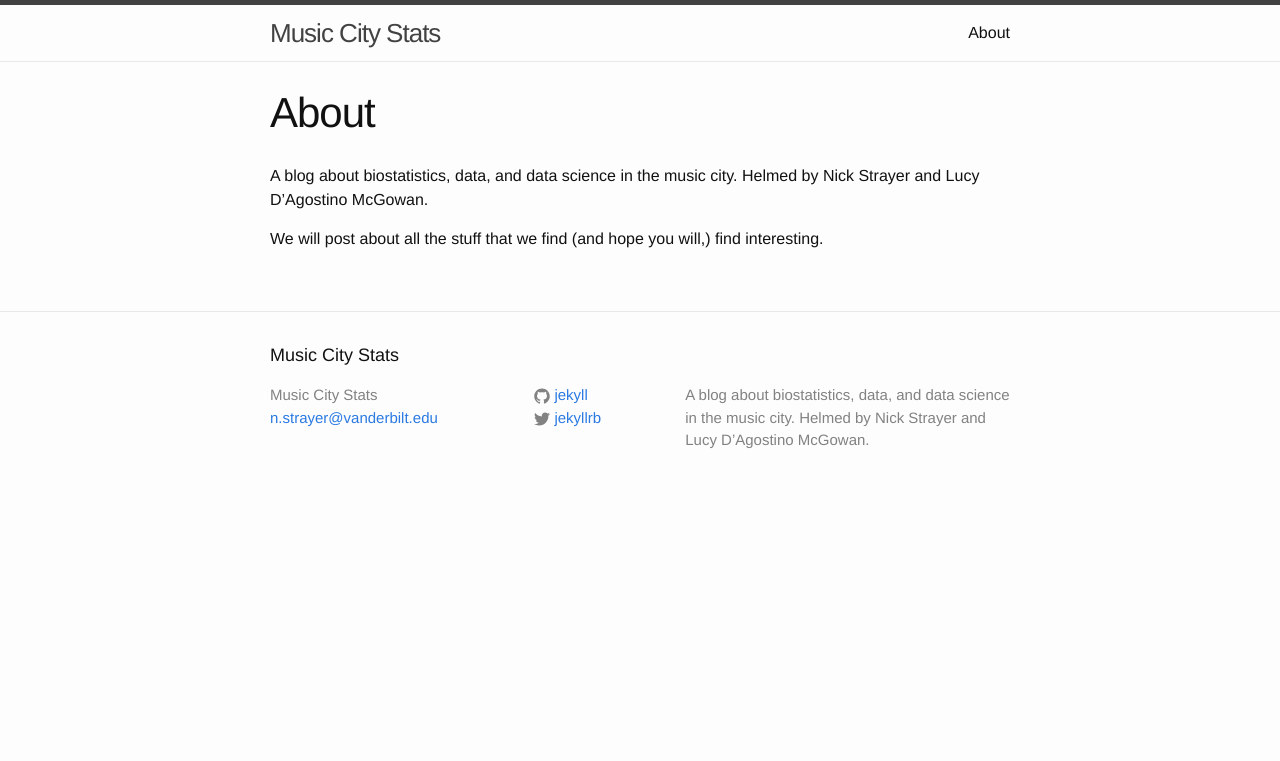
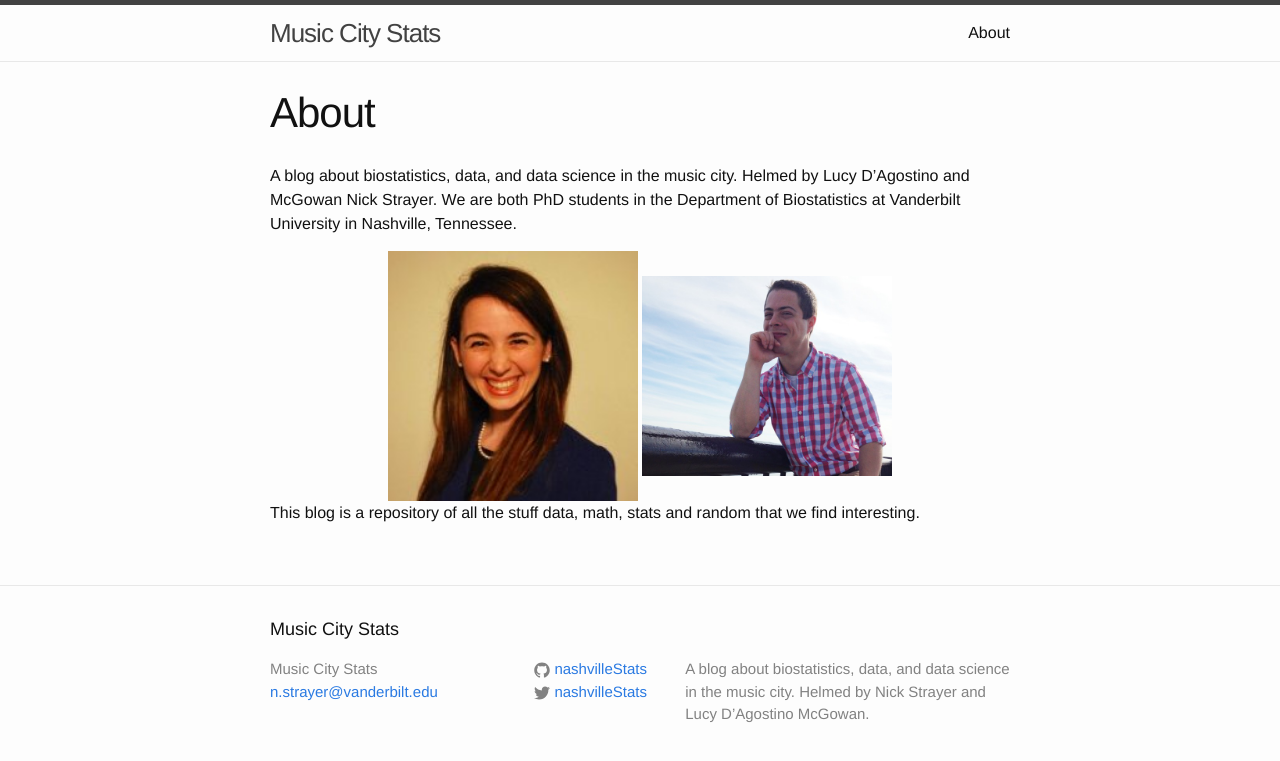
Before and after one commit to nstrayer/musicCityStats, a Jekyll site: the page built from about.md, in a window 1280 px wide. Shown: the top 761 px of the page. Built offline with Jekyll 4.4.1, drawn with Linux system fonts in a browser that asks for light colours.

Commit message:
Saving state before attempting large overhall from yihuis code'

```diff
--- a/_config.yml
+++ b/_config.yml
@@ -6,8 +6,8 @@ description: > # this means to ignore newlines until "baseurl:"
   Lucy D’Agostino McGowan.
 baseurl: "/musicCityStats" # the subpath of your site, e.g. /blog/
 url: "http://yourdomain.com" # the base hostname & protocol for your site
-twitter_username: jekyllrb
-github_username:  jekyll
+twitter_username: nashvilleStats
+github_username:  nashvilleStats
 
 # Build settings
 markdown: kramdown
--- a/about.md
+++ b/about.md
@@ -5,6 +5,13 @@ permalink: /about/
 ---
 
 A blog about biostatistics, data, and data science in the music city.
-Helmed by Nick Strayer and Lucy D’Agostino McGowan.
+Helmed by Lucy D’Agostino and McGowan Nick Strayer. We are both PhD students in
+the Department of Biostatistics at Vanderbilt University in Nashville, Tennessee.
 
-We will post about all the stuff that we find (and hope you will,) find interesting.
+<div style="text-align: center;">
+    <img src = "{{ site.baseurl }}/assets/lucyPhoto.jpg" alt = "Lucy" width = "250">
+    <img src = "{{ site.baseurl }}/assets/nickPhoto.jpg" alt = "Lucy" width = "250">
+</div>
+
+This blog is a repository of all the stuff data, math, stats and random that we
+find interesting.
```
Also changed, not shown: assets/lucyPhoto.jpg (added), assets/nickPhoto.jpg (added).
